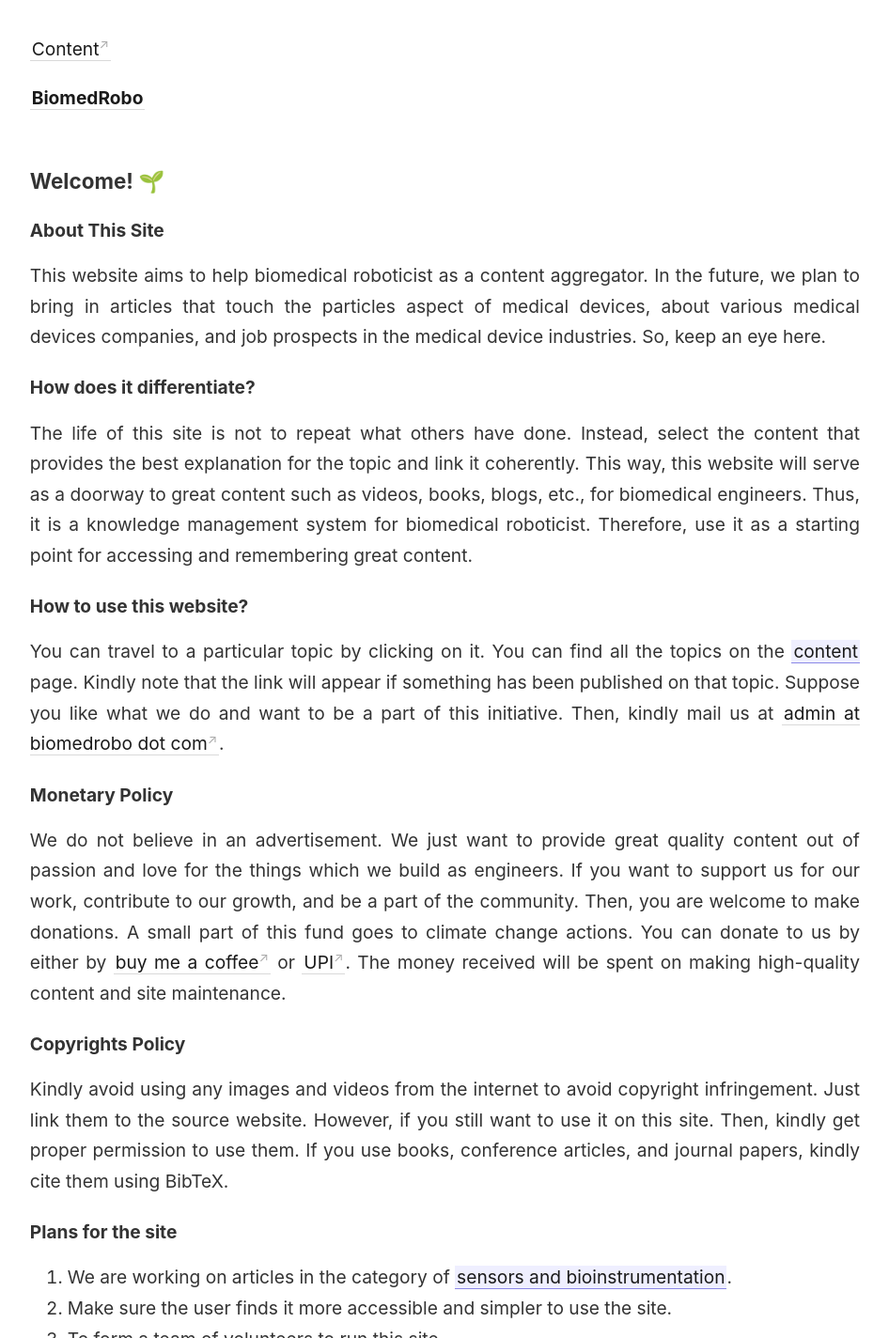
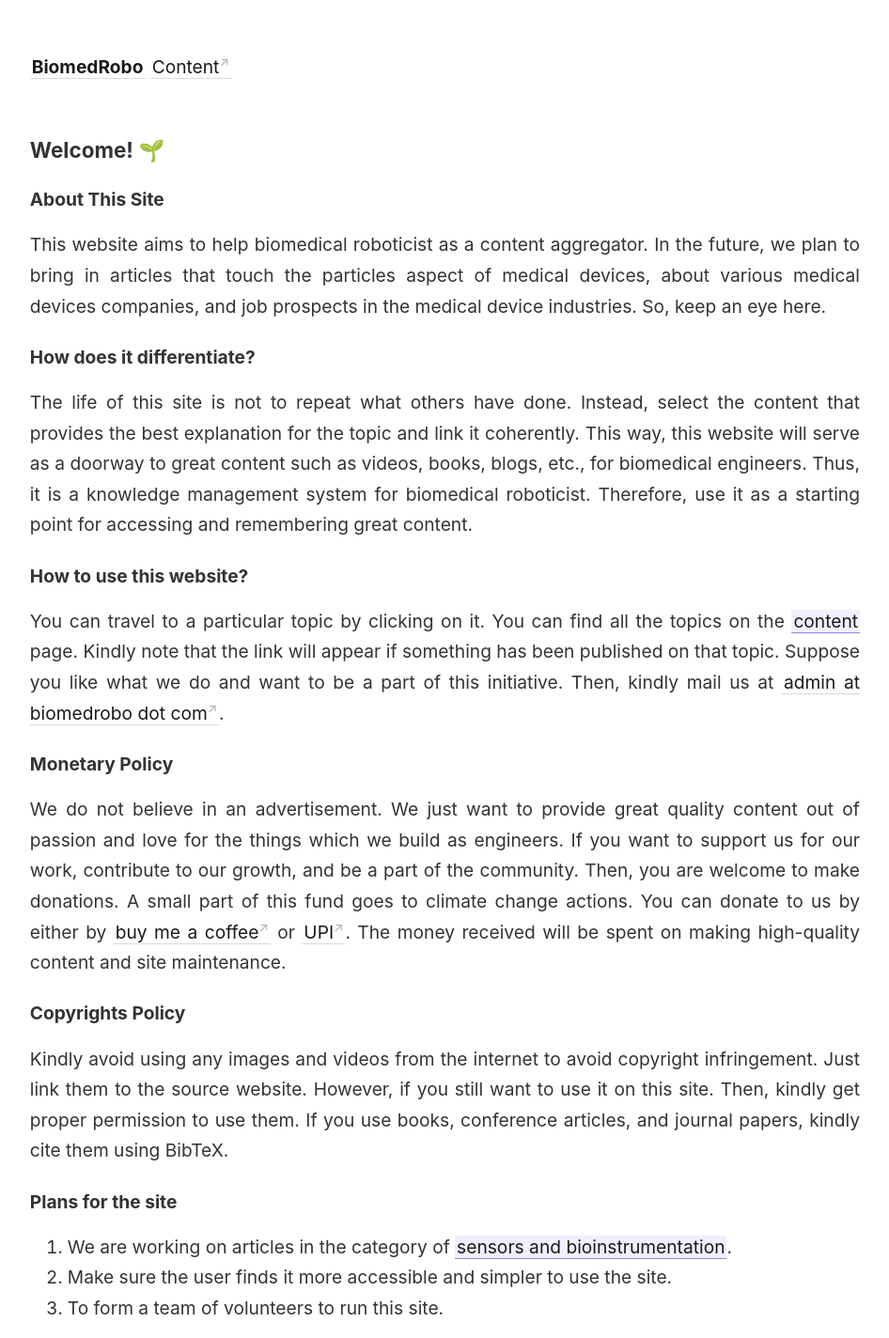
Before and after one commit to ajaygunalan/biomedrobo, a Jekyll site: the page built from _pages/index.md, in a window 1280 px wide, cut to the strip 0-1424 px from the top of the page. Shown: the whole strip at 94% size, without its empty margins (45-991 px from the left). Built offline with Jekyll 4.4.1, drawn with Linux system fonts in a browser that asks for light colours; part of the change alters nothing that is shown.

```diff
--- a/_includes/head.html
+++ b/_includes/head.html
@@ -13,8 +13,6 @@
   <meta charset="UTF-8">
 
   <link rel="canonical" href="{{ site.url }}{{ page.url }}" />
-
-  <a href="https://biomedrobo.com/content">Content</a>
 
   <meta name="viewport" content="width=device-width, initial-scale=1.0">
 
--- a/_includes/nav.html
+++ b/_includes/nav.html
@@ -1,3 +1,4 @@
 <div>
     <a class="internal-link" href="{{ site.baseurl }}/"><b>{{ site.title }}</b></a>
+    <a href="https://biomedrobo.com/content">Content</a>
 </div>
```
